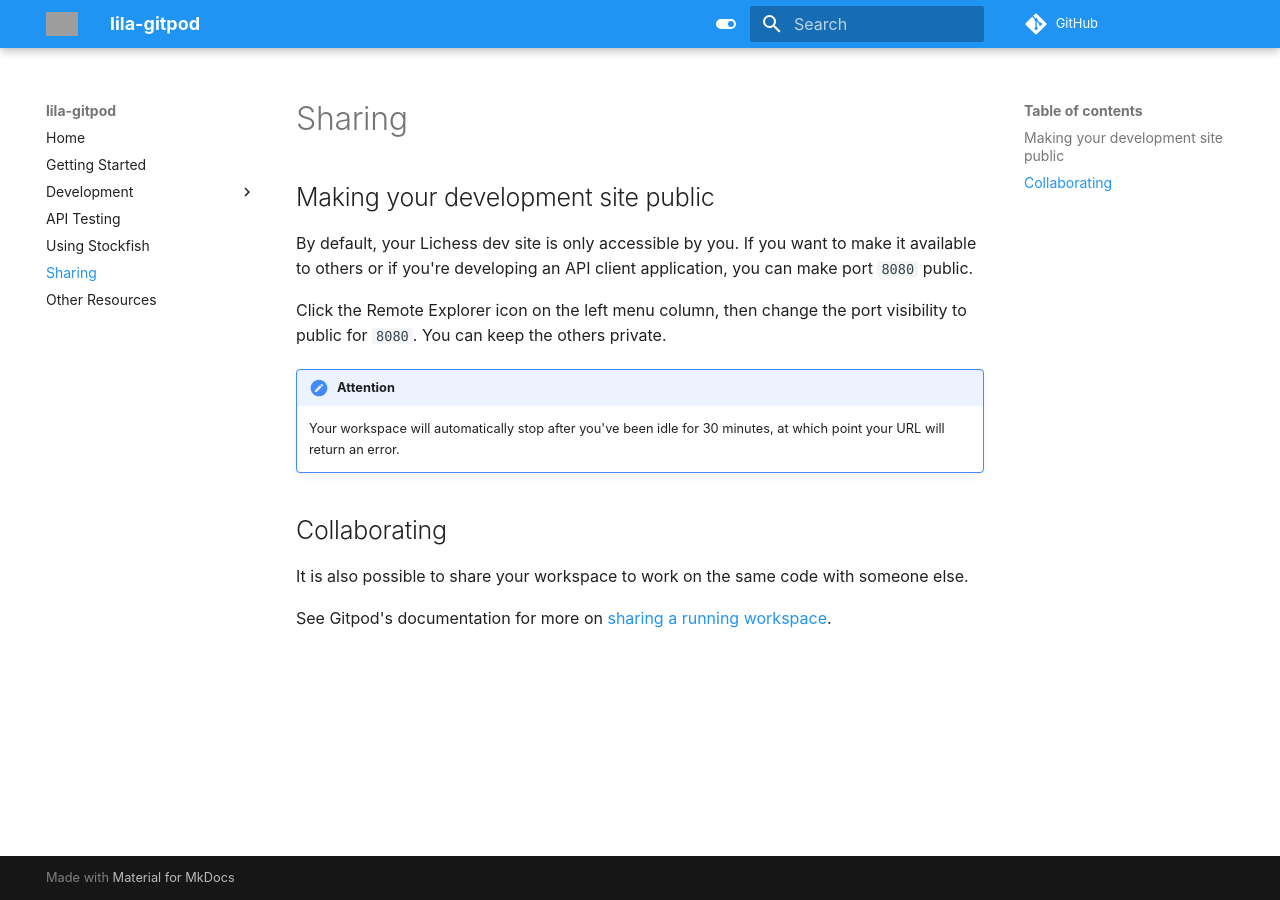
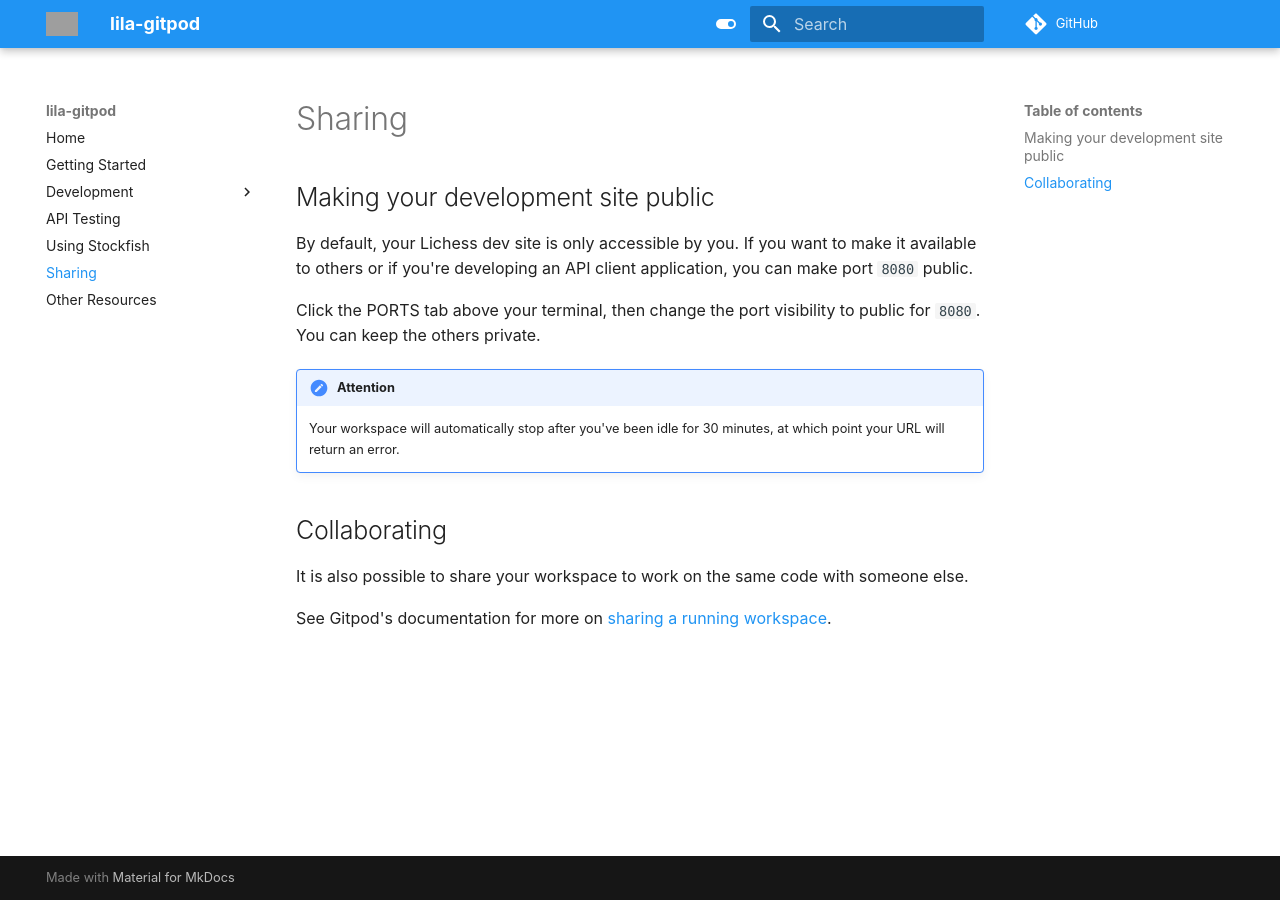
Before and after one commit to lichess-org/lila-gitpod, an MkDocs documentation site: the page built from docs/sharing.md, in a window 1280 px wide. Built offline with MkDocs 1.6.1 and Material for MkDocs 9.7.7, drawn with Linux system fonts in a browser that asks for light colours; comment, search, counter and statistics services are not loaded; grey boxes are pictures that could not be loaded.

Commit message:
Improve port management

```diff
--- a/.gitpod.yml
+++ b/.gitpod.yml
@@ -59,6 +59,7 @@
 ports:
   - port: 8080
     name: lichess
+    description: Your Lichess development site
   - port: 9663
     name: lila
     onOpen: ignore
--- a/docs/sharing.md
+++ b/docs/sharing.md
@@ -4,7 +4,7 @@
 
 By default, your Lichess dev site is only accessible by you. If you want to make it available to others or if you're developing an API client application, you can make port `8080` public.
 
-Click the Remote Explorer icon on the left menu column, then change the port visibility to public for `8080`. You can keep the others private.
+Click the PORTS tab above your terminal, then change the port visibility to public for `8080`. You can keep the others private.
 
 !!! attention
 
```
Also changed, not shown: docs/getting-started.md (+1 -3 lines), gitpod/Welcome.md (+1 -1 lines).
